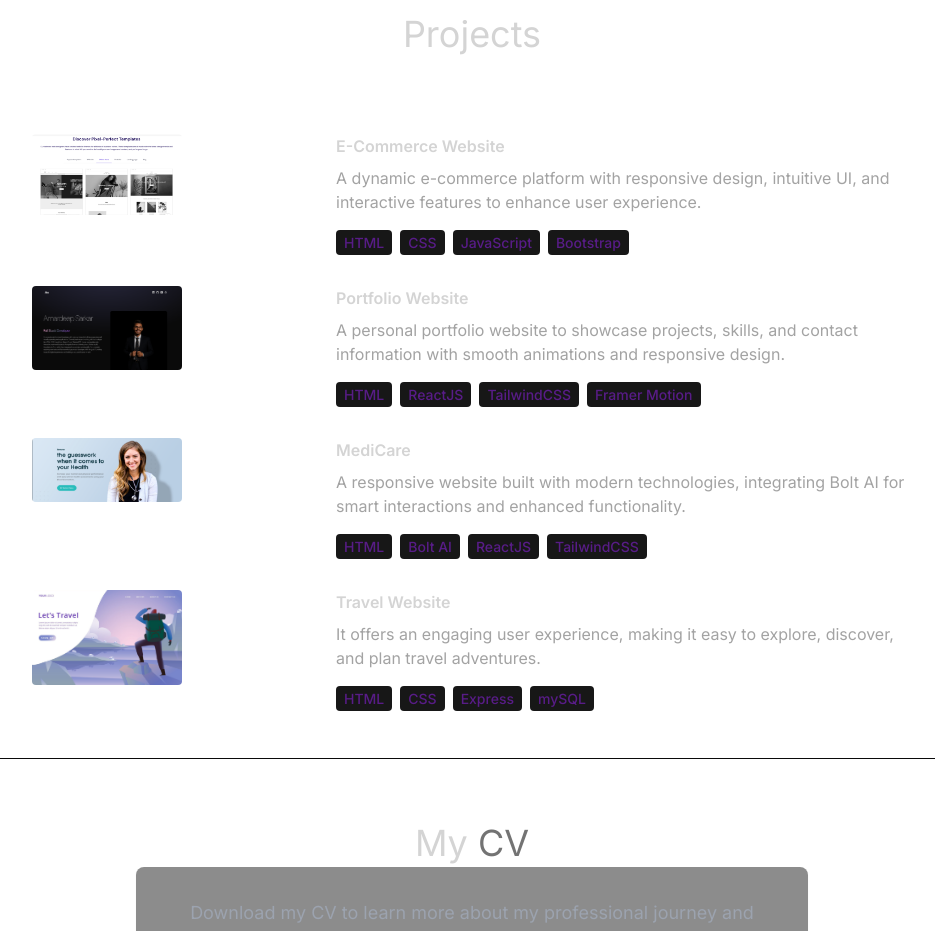
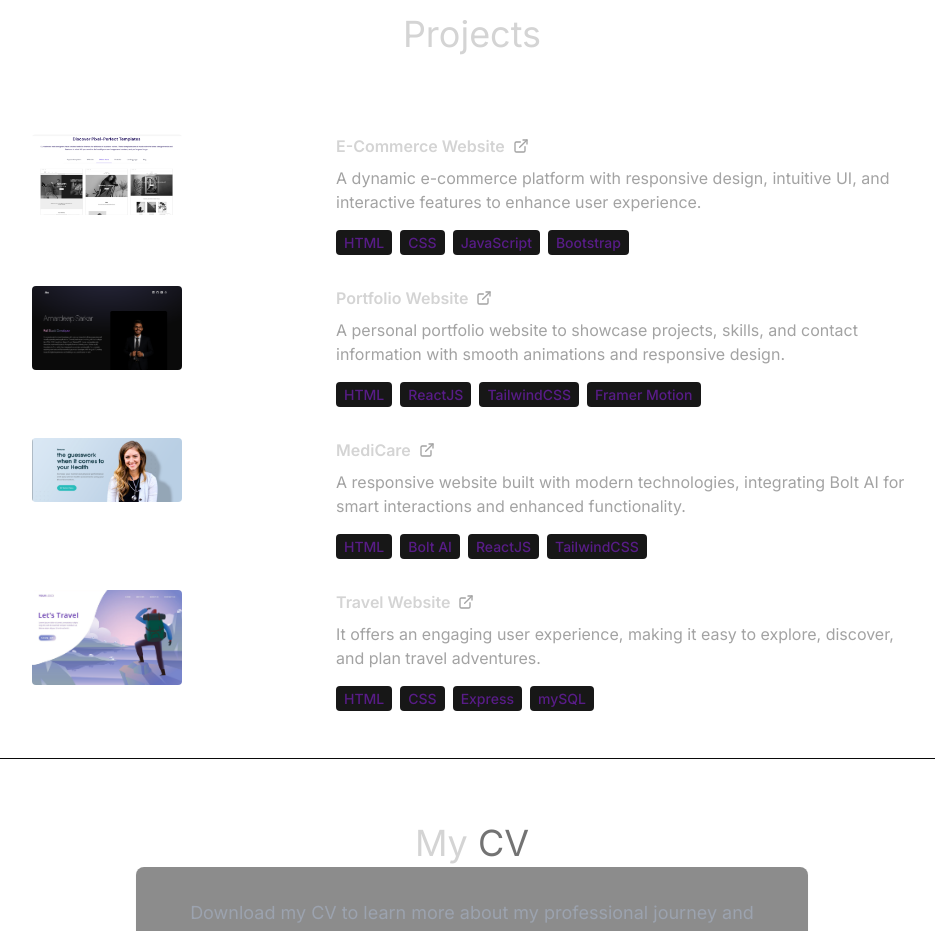
Before and after one commit to Amardeep111/portfolio_react, a React (Vite) app: page / in a window 1280 px wide. Shown: the part 3040-3971 px from the top of the page, without its empty margins (168-1103 px from the left). Built offline with nearby package versions, Linux system fonts and the light colour scheme; a web font is replaced by a local one.

Commit message:
Update Projects.jsx

```diff
--- a/src/components/Projects.jsx
+++ b/src/components/Projects.jsx
@@ -28,9 +28,43 @@ const Projects = () => {
                     initial={{opacity: 0, x: 100}}
                     transition={{duration: 1}}
                     className="w-full max-w-xl lg:w-3/4">
-                        <h6 className="mb-2 font-semibold">
-                            {project.title}
-                        </h6>
+                        <div className="flex items-center gap-2 mb-2">
+                            <h6 className="font-semibold">
+                                <a
+                                    href={project.link}
+                                    target="_blank"
+                                    rel="noopener noreferrer"
+                                    className="hover:text-purple-500 transition-colors"
+                                >
+                                    {project.title}
+                                </a>
+                            </h6>
+                            {project.repo && (
+                                <a
+                                    href={project.repo}
+                                    target="_blank"
+                                    rel="noopener noreferrer"
+                                    className="text-neutral-400 hover:text-purple-500 transition-colors"
+                                    title="View Repository"
+                                >
+                                    <svg
+                                        xmlns="http://www.w3.org/2000/svg"
+                                        width="16"
+                                        height="16"
+                                        viewBox="0 0 24 24"
+                                        fill="none"
+                                        stroke="currentColor"
+                                        strokeWidth="2"
+                                        strokeLinecap="round"
+                                        strokeLinejoin="round"
+                                    >
+                                        <path d="M18 13v6a2 2 0 0 1-2 2H5a2 2 0 0 1-2-2V8a2 2 0 0 1 2-2h6"></path>
+                                        <polyline points="15 3 21 3 21 9"></polyline>
+                                        <line x1="10" y1="14" x2="21" y2="3"></line>
+                                    </svg>
+                                </a>
+                            )}
+                        </div>
                         <p className="mb-4 text-neutral-400">{project.description}</p>
                         {project.technologies.map((tech, index) => (
                             <span key={index} className="mr-2 rounded bg-neutral-900 px-2 py-1 text-sm font-medium text-purple-900">
```
